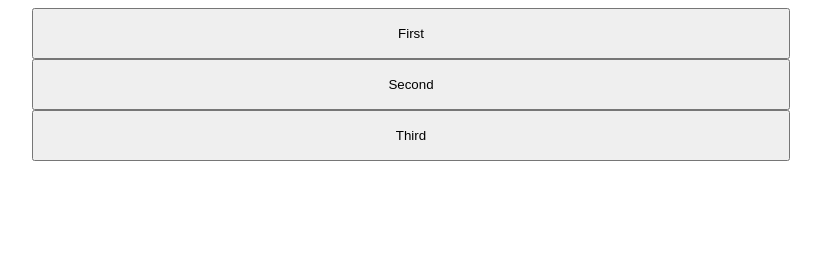
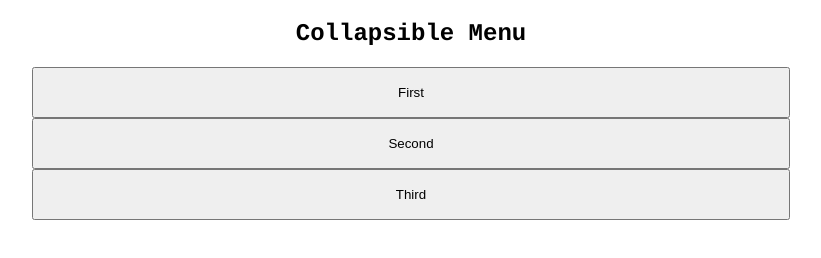
Before and after one commit to AdityaSrivast/AllCollapsible, a plain HTML site: page index.html in a window 1280 px wide. Shown: the whole page, without its empty margins (229-1050 px from the left). Drawn offline with nearby package versions, Linux system fonts and the light colour scheme.

Commit message:
Add Heading

```diff
--- a/index.html
+++ b/index.html
@@ -39,6 +39,7 @@
 	</style>
 </head>
 <body style="font-family: courier">
+	<h2 style="text-align: center;">Collapsible Menu</h2>
 	<div class="box1">
 		<div class="box">
 			<input type="button" name="b1" id="b1" value="First"><br>
```
